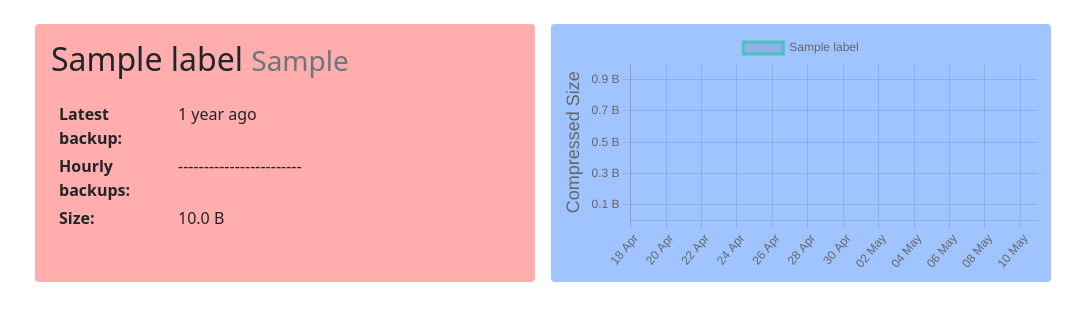
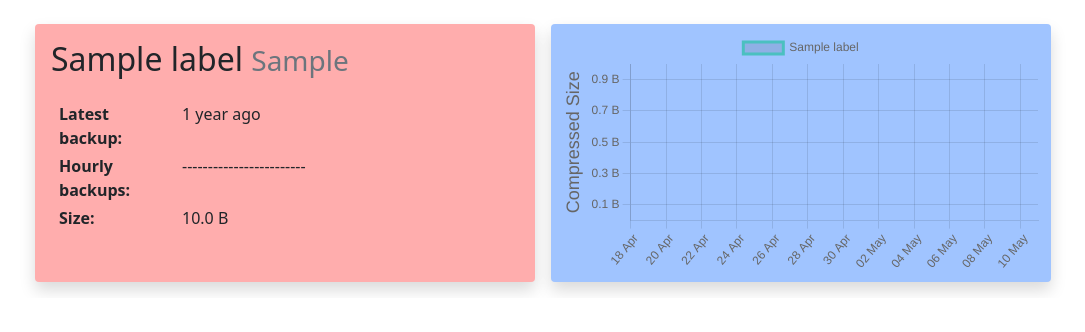
Before and after one commit to grglcy/borg-web, a Django app: page / in a window 1280 px wide. Shown: the top 332 px of the page, without its empty margins (97-1182 px from the left). Run offline with Django 3.2, Linux system fonts and the light colour scheme; tables that the repository leaves empty hold one stand-in row (values such as "Sample post"); style sheets or scripts are compiled from the project's sources; some libraries are stand-ins or nearby versions.

Commit message:
Add shadows and set overflow correctly

```diff
--- a/borgweb/borg/templates/borg/index.html
+++ b/borgweb/borg/templates/borg/index.html
@@ -25,22 +25,22 @@
 {% if repo_list %}
 <div class="container mx-auto d-flex justify-content-center flex-wrap overflow-hidden">
 {% for repo in repo_list %}
-    <div style="width: 500px;" class="rounded bg-primary
+    <div style="width: 500px;" class="shadow rounded bg-primary overflow-hidden
                 {% if not repo.archive_after_latest_error %}bg-danger{% endif %}">
         <div class="row me-1 overflow-hidden text-truncate">
         <h2>{{ repo.label }}
             <small class="text-muted"> {{ repo.location }}</small>
         </h2>
         </div>
-        <dl class="row px-3 overflow-hidden">
+        <dl class="row ps-3 overflow-hidden">
             <dt class="col-3">Latest backup:</dt>
             <dd class="col-9">{{ repo.last_backup }}</dd>
         </dl>
-        <dl class="row px-3">
+        <dl class="row ps-3 overflow-hidden" >
             <dt class="col-3">Hourly backups:</dt>
             <dd class="col-9">{{ repo.hourly_archive_string }}</dd>
         </dl>
-        <dl class="row px-3">
+        <dl class="row ps-3 overflow-hidden">
             <dt class="col-3">Size:</dt>
             <dd class="col-9">{{ repo.size_string }}</dd>
         </dl>
@@ -49,7 +49,7 @@
             <dt class="col-12 h4">Recent errors:</dt>
         </dl>
         {% endif %}
-        <dl class="row px-3">
+        <dl class="row ps-3">
             {% for error in repo.recent_errors %}
             <dt class="col-3">{{ error.time_ago }}</dt>
             <dd class="col-9 text-truncate">{{ error.error }}</dd>
@@ -57,7 +57,7 @@
         </dl>
     </div>
 {% endfor %}
-<div style="width: 500px;" class="rounded bg-primary">
+<div style="width: 500px;" class="shadow rounded bg-primary overflow-hidden">
     <canvas id="backup_csize_hourly" width="400" height="200"></canvas>
 </div>
 {% else %}
--- a/borgweb/templates/registration/login.html
+++ b/borgweb/templates/registration/login.html
@@ -31,21 +31,21 @@
         <!--    <img class="mb-4" src="" alt="" width="" height="">-->
         <h1 class="h1 mb-4 fw-regular">Log in</h1>
 
-        <div class="form-floating my-2">
+        <div class="shadow form-floating my-2">
             <input class="form-control" placeholder="Username" type="text" name="username" autofocus=""
                    autocapitalize="none" autocomplete="username"
                    maxlength="150" required="" id="{{ form.username.id_for_label }}">
             <label for="{{ form.username.id_for_label }}">Username</label>
 
         </div>
-        <div class="form-floating mb-4">
+        <div class="shadow form-floating mb-4">
             <input class="form-control" placeholder="Password" type="password" name="password"
                    autocomplete="current-password" required=""
                    id="{{ form.password.id_for_label }}">
             <label for="{{ form.password.id_for_label }}">Password</label>
         </div>
 
-        <button class="w-100 btn btn-lg btn-primary" type="submit">Log In</button>
+        <button class="shadow w-100 btn btn-lg btn-info" type="submit">Log In</button>
     </form>
         </div>
 </main>
```
